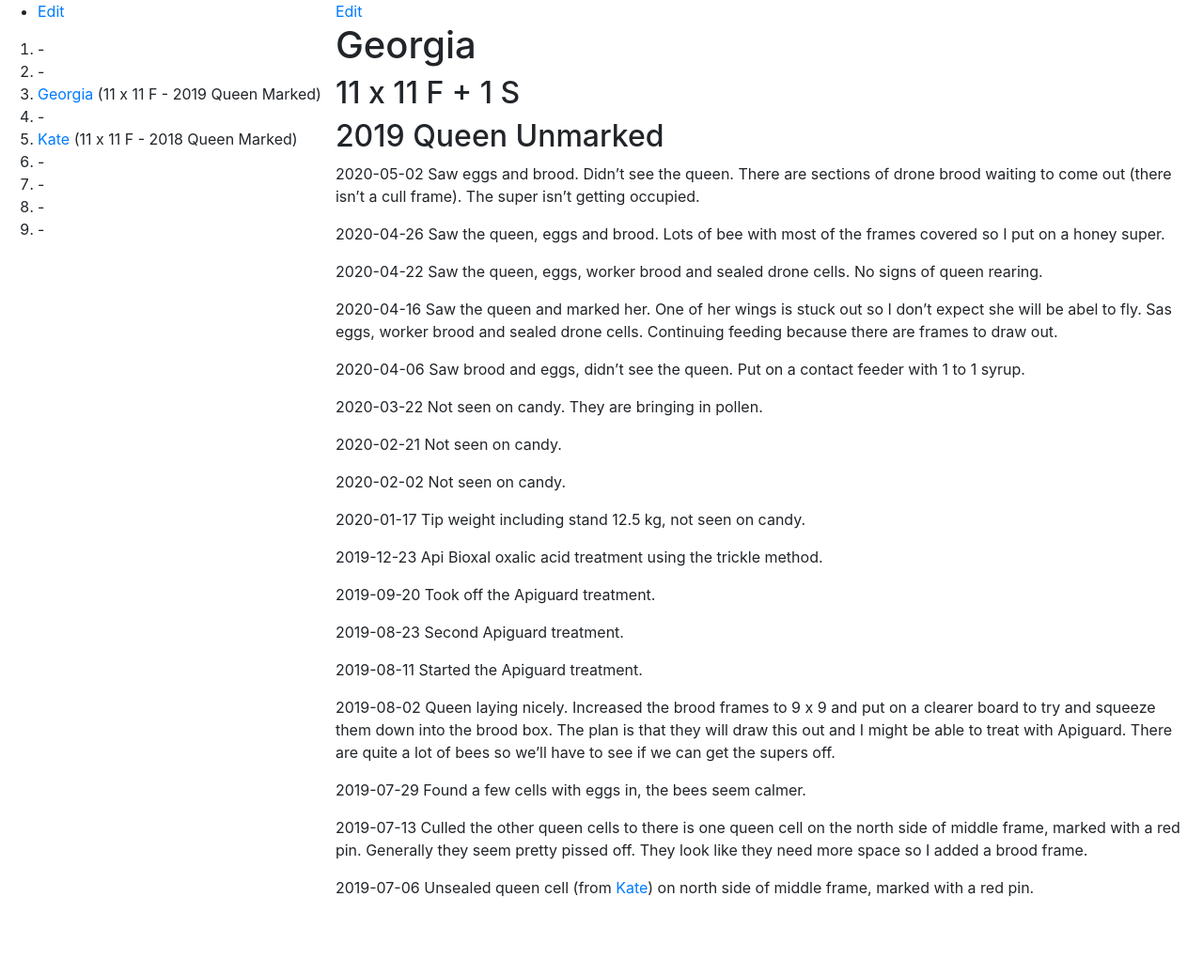
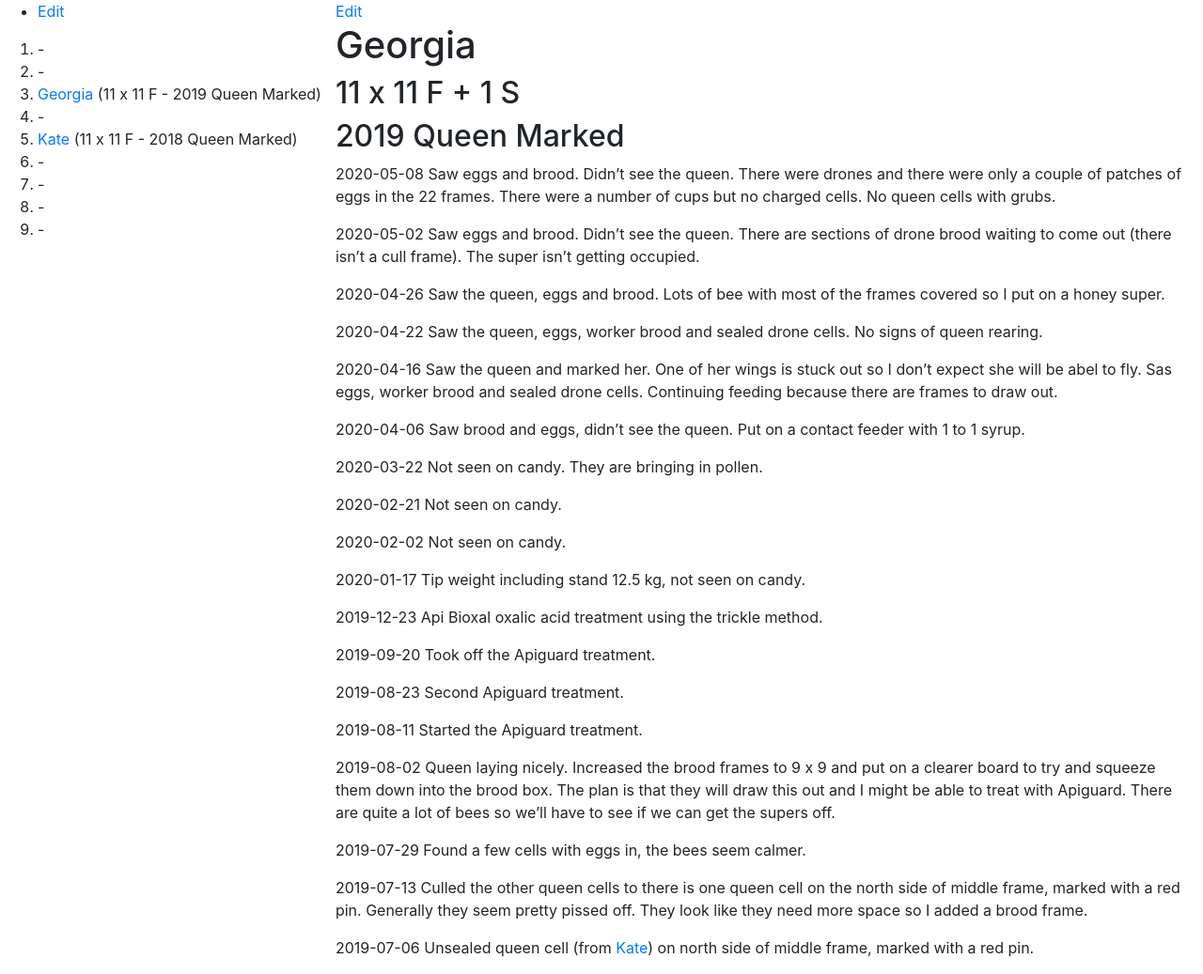
Before and after one commit to joejcollins/rhapsody-angel, a Jekyll site: the page built from queens/2019-georgia.md, in a window 1280 px wide. Shown: the whole page at 94% size. Built offline with Jekyll 4.4.1, drawn with Linux system fonts in a browser that asks for light colours; our own code applies the rules of GitHub Pages for plain Markdown files; before the commit the page ends 973 px from its top, so only the background shows below that.

Commit message:
Update 2019-georgia.md

```diff
--- a/queens/2019-georgia.md
+++ b/queens/2019-georgia.md
@@ -1,6 +1,8 @@
 # Georgia
 ## 11 x 11 F + 1 S
-## 2019 Queen Unmarked
+## 2019 Queen Marked
+
+2020-05-08 Saw eggs and brood.  Didn't see the queen. There were drones and there were only a couple of patches of eggs in the 22 frames.  There were a number of cups but no charged cells.   No queen cells with grubs.
 
 2020-05-02 Saw eggs and brood.  Didn't see the queen.  There are sections of drone brood waiting to come out (there isn't a cull frame).  The super isn't getting occupied.
 
```
